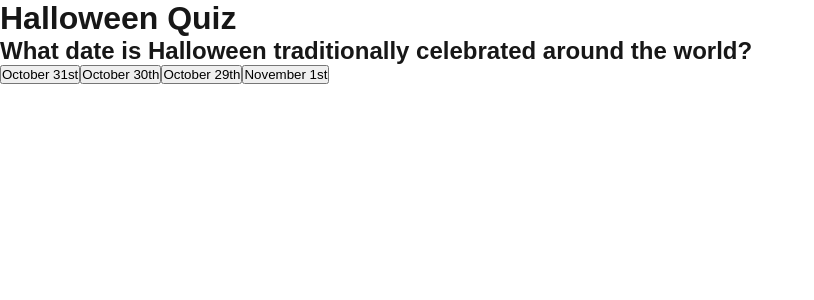
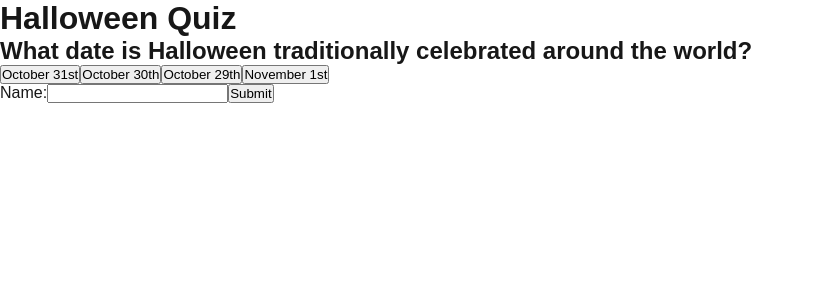
Before and after one commit to Mahik99/Halloween-Quiz-App, a Next.js app in the folder fright-night-trivia/: page /QuizPage in a window 1280 px wide. Shown: the top 300 px of the page, without its empty margins (0-814 px from the left). Built offline with nearby package versions, Linux system fonts and the light colour scheme.

Commit message:
Working quiz logic

```diff
--- a/fright-night-trivia/src/app/QuizPage/page.jsx
+++ b/fright-night-trivia/src/app/QuizPage/page.jsx
@@ -1,11 +1,19 @@
 "use client";
 import React, { useEffect, useState } from "react";
 import questions from "./data.json"; // Make sure data.json is in the correct format
+import { createClient } from '@supabase/supabase-js';
+import Link from "next/link";
+
 export default function QuizPage() {
   const [currentQuestionIndex, setCurrentQuestionIndex] = useState(0);
   const [score, setScore] = useState(0);
   const [isQuizFinished, setIsQuizFinished] = useState(false);
-  const currentQuestion = questions[currentQuestionIndex]; // Use imported questions
+  const [name, setName] = useState('');
+  const [submitted, setSubmitted] = useState(false);
+
+  const supabase = createClient('https://drtiadnwtwtpurixjyss.supabase.co', 'eyJhbGciOiJIUzI1NiIsInR5cCI6IkpXVCJ9.eyJpc3MiOiJzdXBhYmFzZSIsInJlZiI6ImRydGlhZG53dHd0cHVyaXhqeXNzIiwicm9sZSI6ImFub24iLCJpYXQiOjE3MjkyNDYzNzgsImV4cCI6MjA0NDgyMjM3OH0.IEoeD0HvsLVc4scOqkX6n6wGeY27HNeAwaftXPbZYi4');
+
+  const currentQuestion = questions[currentQuestionIndex];
   const handleAnswer = (selectedAnswer) => {
     if (selectedAnswer === currentQuestion.correct_answer) {
       setScore(score + 1);
@@ -22,6 +30,23 @@ export default function QuizPage() {
     setScore(0);
     setIsQuizFinished(false);
   };
+
+  const handleClick = async (e) => {
+    e.preventDefault();
+
+    try {
+      const { data, error } = await supabase
+        .from('HalloweenLeaderBoard')
+        .insert([{ Name: name, Score: score }])
+        .select();
+        setSubmitted(true);
+      if (error) throw error;
+      console.log('Inserted data:', data);
+    } catch (error) {
+      console.error('Error inserting data:', error);
+    }
+  };
+
   return (
     <div className="quiz-container">
       <h1>Halloween Quiz</h1>
@@ -45,6 +70,27 @@ export default function QuizPage() {
           </div>
         </div>
       )}
+            <div className="form">
+        <form onSubmit={handleClick}>
+          <label>
+            Name:
+            <input
+              type="text"
+              name="name"
+              value={name}
+              onChange={(e) => setName(e.target.value)}
+              required
+            />
+          </label>
+          <input type="submit" value="Submit" />
+        </form>
+      </div>
+      {submitted ? (
+  <Link href="/leaderboard">
+    <button>View Leaderboard</button>
+  </Link>
+    ) : null}
     </div>
-  );
+
+    );
 }
```
Also changed, not shown: fright-night-trivia/src/app/leaderboard/page.jsx (+16 -16 lines).
